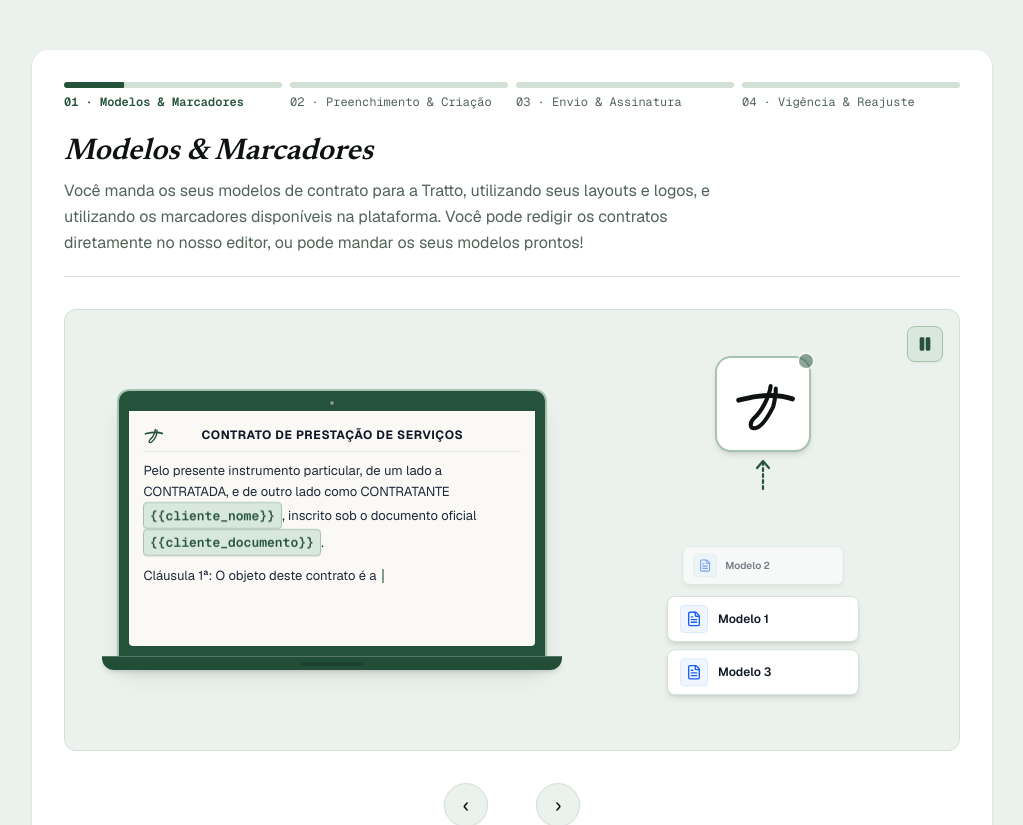
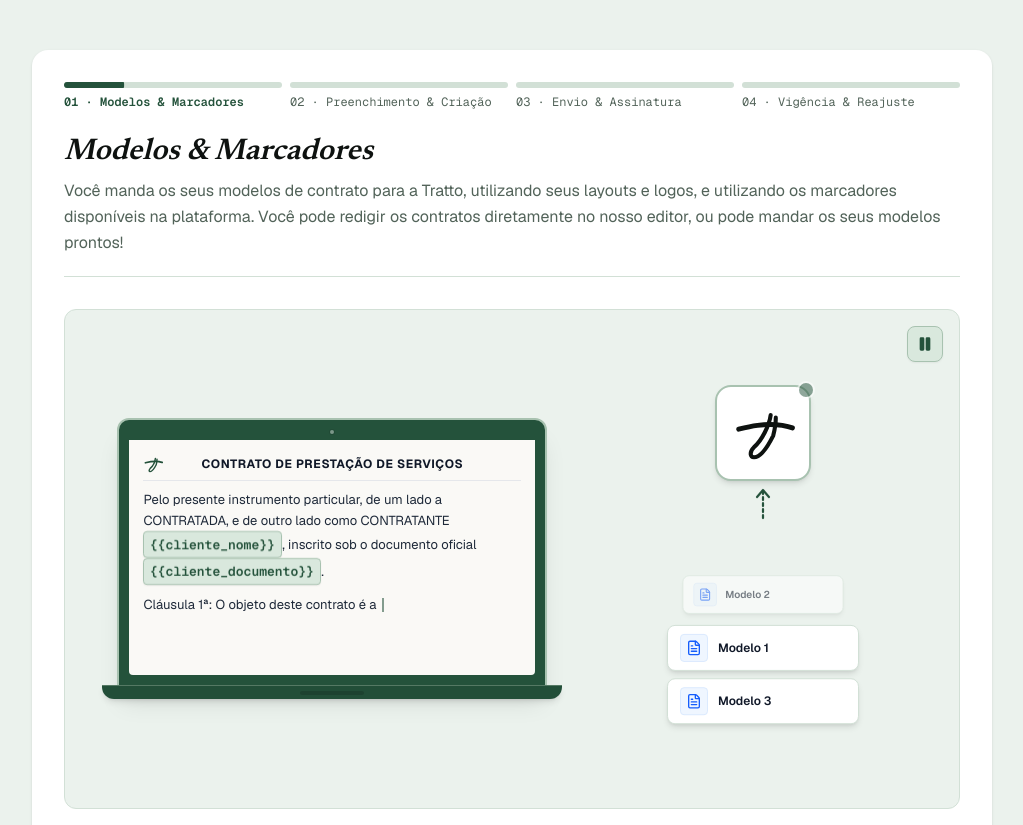
Before and after one commit to brtorresdel/tratto-landing-page, a Next.js app: page / in a window 1280 px wide. Shown: the part 3540-4365 px from the top of the page, without its empty margins (128-1151 px from the left). Built offline with nearby package versions, Linux system fonts and the light colour scheme.

Commit message:
fix(landing): standardize story player stage height and make step description full width

```diff
--- a/src/components/contract-story-player.tsx
+++ b/src/components/contract-story-player.tsx
@@ -114,18 +114,18 @@ export function ContractStoryPlayer() {
         })}
       </div>
 
-      {/* 2. Cabeçalho da Etapa: Título e Descrição */}
-      <div className="mt-6 pb-5 border-b border-[var(--border-subtle)]">
+      {/* 2. Cabeçalho da Etapa: Título e Descrição com largura total e altura estável */}
+      <div className="mt-6 pb-5 border-b border-[var(--border-subtle)] min-h-[84px] sm:min-h-[88px] flex flex-col justify-center">
         <h3 className="font-serif text-2xl sm:text-3xl italic font-semibold text-[var(--text-main)]">
           {activeStep.title}
         </h3>
-        <p className="mt-2 text-sm sm:text-base text-[var(--text-muted)] max-w-2xl leading-relaxed">
+        <p className="mt-2 text-sm sm:text-base text-[var(--text-muted)] w-full leading-relaxed">
           {activeStep.description}
         </p>
       </div>
 
-      {/* 3. Palco Visual Interativo com Animações Específicas por Etapa */}
-      <div className="mt-8 rounded-xl border border-[var(--border-subtle)] bg-[var(--bg-canvas)] p-4 sm:p-8 min-h-[380px] sm:min-h-[420px] flex items-center justify-center overflow-hidden relative">
+      {/* 3. Palco Visual Interativo com Animações Específicas por Etapa em Tamanho Padronizado */}
+      <div className="mt-8 rounded-xl border border-[var(--border-subtle)] bg-[var(--bg-canvas)] p-4 sm:p-6 lg:p-8 h-[740px] sm:h-[720px] lg:h-[500px] flex items-center justify-center overflow-hidden relative">
         {/* Botão de Controle de Pausa/Reprodução no Canto Superior Direito na cor do tema */}
         <button
           type="button"
@@ -819,9 +819,9 @@ function Step2FillingCreation() {
 
       {/* Painel Direito: Contrato idêntico à Etapa 1 com marcadores atualizados em tempo real */}
       <div className="lg:col-span-7 flex justify-center">
-        <div className="w-full max-w-[380px] sm:max-w-[420px] rounded-md border border-gray-200 bg-white p-5 sm:p-6 shadow-xl shadow-black/8 ring-1 ring-black/5 transition-all text-left min-h-[440px] flex flex-col justify-start relative">
+        <div className="w-full max-w-[360px] sm:max-w-[400px] rounded-md border border-gray-200 bg-white p-4 sm:p-5 shadow-xl shadow-black/8 ring-1 ring-black/5 transition-all text-left min-h-[365px] sm:min-h-[375px] flex flex-col justify-start relative">
           {/* Cabeçalho do documento: modelo_prestacao_servicos.docx -> contrato_123456.docx */}
-          <div className="flex items-center justify-between pb-3 border-b border-gray-100 mb-4 select-none">
+          <div className="flex items-center justify-between pb-2.5 border-b border-gray-100 mb-3 select-none">
             <div className="flex items-center gap-2">
               <div
                 className={clsx(
@@ -840,12 +840,12 @@ function Step2FillingCreation() {
           </div>
 
           {/* Título do contrato idêntico à Etapa 1 */}
-          <div className="text-center font-bold uppercase tracking-wider text-gray-900 pb-2 text-xs sm:text-sm border-b border-gray-100 mb-3 min-h-[32px] flex items-center justify-center">
+          <div className="text-center font-bold uppercase tracking-wider text-gray-900 pb-2 text-xs sm:text-sm border-b border-gray-100 mb-2.5 min-h-[28px] flex items-center justify-center">
             Contrato de Prestação de Serviços
           </div>
 
           {/* Parágrafos: durante digitação/seleção mantêm a cor do tema, e viram verde somente quando Salvo */}
-          <div className="space-y-3.5 text-xs sm:text-[13px] text-gray-700 leading-relaxed font-sans">
+          <div className="space-y-3 text-xs sm:text-[13px] text-gray-700 leading-relaxed font-sans">
             <p>
               Pelo presente instrumento particular, de um lado a CONTRATADA, e de outro lado como CONTRATANTE{" "}
               <span
@@ -971,21 +971,21 @@ function Step3SendingSigning() {
   return (
     <div
       className={clsx(
-        "w-full max-w-xl mx-auto flex items-center justify-center relative min-h-[460px] py-4 transition-opacity duration-500",
+        "w-full max-w-xl mx-auto flex items-center justify-center relative transition-opacity duration-500",
         isFading ? "opacity-0" : "opacity-100"
       )}
     >
       {/* Contrato idêntico ao final da Etapa 2 */}
       <div
         className={clsx(
-          "w-full max-w-[320px] sm:max-w-[390px] rounded-md border bg-white p-5 sm:p-6 shadow-xl shadow-black/8 ring-1 ring-black/5 transition-all duration-700 relative text-left select-none min-h-[440px] flex flex-col justify-start z-10",
+          "w-full max-w-[340px] sm:max-w-[400px] rounded-md border bg-white p-4 sm:p-5 shadow-xl shadow-black/8 ring-1 ring-black/5 transition-all duration-700 relative text-left select-none min-h-[365px] sm:min-h-[375px] flex flex-col justify-start z-10",
           isCenter && "translate-x-[-35px] sm:translate-x-[-55px] opacity-100 scale-100 border-gray-200",
           isMovingOut && "translate-x-[90px] sm:translate-x-[150px] opacity-0 scale-75 border-blue-400",
           isSigned && "translate-x-[-35px] sm:translate-x-[-55px] opacity-100 scale-100 border-emerald-400 ring-2 ring-emerald-400/20"
         )}
       >
         {/* Cabeçalho do documento idêntico ao final da Etapa 2 */}
-        <div className="flex items-center justify-between pb-3 border-b border-gray-100 mb-4 select-none">
+        <div className="flex items-center justify-between pb-2.5 border-b border-gray-100 mb-3 select-none">
           <div className="flex items-center gap-2">
             <div className="h-2.5 w-2.5 rounded-full bg-emerald-600" />
             <span className="font-mono text-[10px] sm:text-[11px] uppercase tracking-wider font-semibold truncate max-w-[210px] text-emerald-800 font-bold">
@@ -995,12 +995,12 @@ function Step3SendingSigning() {
         </div>
 
         {/* Título do contrato idêntico à Etapa 2 */}
-        <div className="text-center font-bold uppercase tracking-wider text-gray-900 pb-2 text-xs sm:text-sm border-b border-gray-100 mb-3 min-h-[32px] flex items-center justify-center">
+        <div className="text-center font-bold uppercase tracking-wider text-gray-900 pb-2 text-xs sm:text-sm border-b border-gray-100 mb-2.5 min-h-[28px] flex items-center justify-center">
           Contrato de Prestação de Serviços
         </div>
 
         {/* Parágrafos com todos os marcadores preenchidos em verde */}
-        <div className="space-y-3.5 text-xs sm:text-[13px] text-gray-700 leading-relaxed font-sans">
+        <div className="space-y-3 text-xs sm:text-[13px] text-gray-700 leading-relaxed font-sans">
           <p>
             Pelo presente instrumento particular, de um lado a CONTRATADA, e de outro lado como CONTRATANTE{" "}
             <span className="bg-emerald-50 text-emerald-900 border border-emerald-300 font-semibold shadow-2xs px-1.5 py-0.5 rounded inline-block align-baseline">
```
